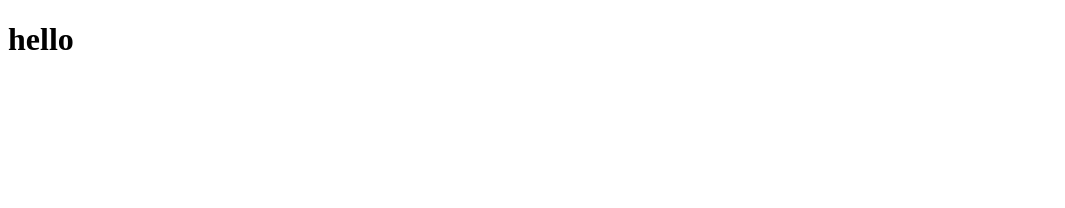
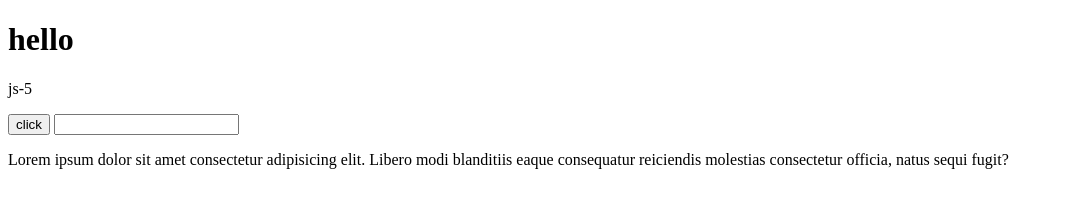
Before and after one commit to kudayberdi-jpd/Lesson14, a plain HTML site: page index.html in a window 1280 px wide. Shown: the whole page, without its empty margins (0-1065 px from the left). Drawn offline with Linux system fonts and the light colour scheme.

Commit message:
finish button

```diff
--- a/index.html
+++ b/index.html
@@ -1,12 +1,20 @@
 <!DOCTYPE html>
 <html lang="en">
-<head>
-    <meta charset="UTF-8">
-    <meta name="viewport" content="width=device-width, initial-scale=1.0">
+  <head>
+    <meta charset="UTF-8" />
+    <meta name="viewport" content="width=device-width, initial-scale=1.0" />
     <title>Document</title>
-    <link rel="stylesheet" href="./style.css">
-</head>
-<body>
+    <link rel="stylesheet" href="./style.css" />
+  </head>
+  <body>
     <h1>hello</h1>
-</body>
+    <p>js-5</p>
+    <button>click</button>
+    <input type="text" />
+    <p>
+      Lorem ipsum dolor sit amet consectetur adipisicing elit. Libero modi
+      blanditiis eaque consequatur reiciendis molestias consectetur officia,
+      natus sequi fugit?
+    </p>
+  </body>
 </html>
```
